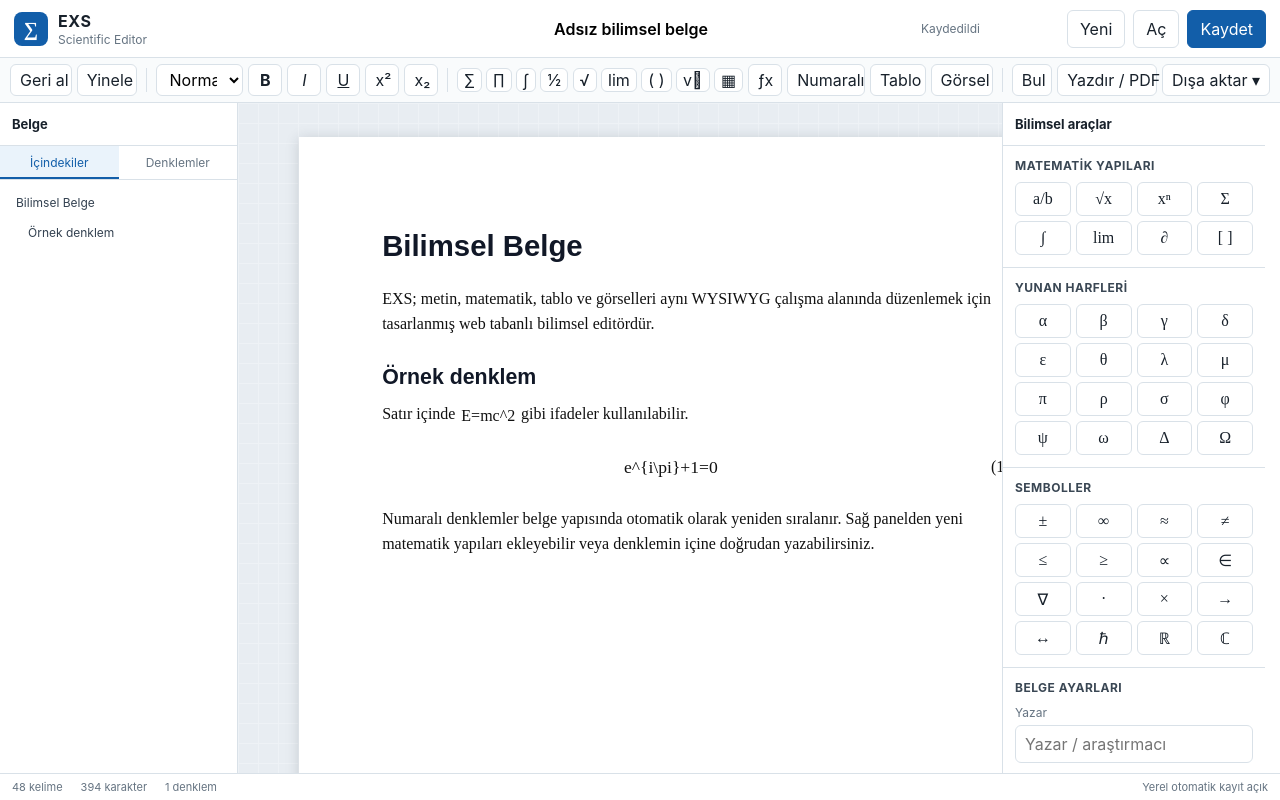
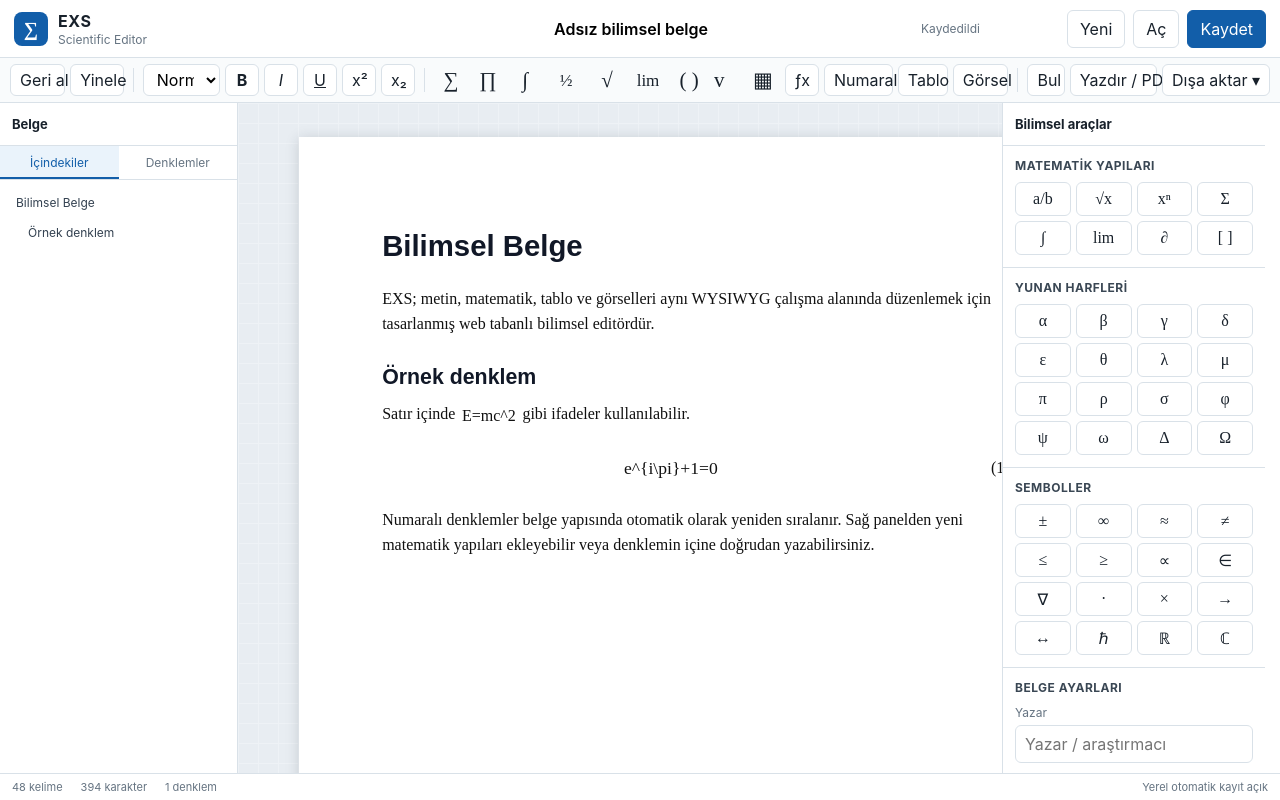
Before and after one commit to alorak/exs, a plain HTML site: page index.html in a window 1280 px wide. Drawn offline with Linux system fonts and the light colour scheme; a script that the page names is missing.

Commit message:
style: add compact live math controls

```diff
--- a/styles.css
+++ b/styles.css
@@ -144,6 +144,37 @@
   background: var(--line);
   margin: 0 4px;
   flex: 0 0 auto;
+}
+
+.math-toolbar {
+  display: flex;
+  align-items: center;
+  gap: 3px;
+  flex: 0 0 auto;
+}
+
+.math-tool {
+  width: 34px;
+  height: 32px;
+  padding: 0 4px;
+  display: inline-grid;
+  place-items: center;
+  border-color: transparent;
+  background: transparent;
+  font-family: "Times New Roman", Cambria, serif;
+  font-size: 21px;
+  line-height: 1;
+}
+
+.math-tool:hover,
+.math-tool:focus-visible {
+  border-color: var(--line);
+  background: #fff;
+}
+
+.math-tool-wide {
+  width: 42px;
+  font-size: 17px;
 }
 
 .export-menu { position: relative; }
@@ -345,10 +376,16 @@
 .inline-equation math-field {
   display: inline-block;
   min-width: 1.2em;
+  max-width: 100%;
   border: 0;
-  padding: 0 .04em;
+  padding: .06em .08em;
   font-size: 1em;
   background: transparent;
+  vertical-align: middle;
+}
+
+.inline-equation math-field:focus {
+  min-width: 2.2em;
 }
 
 .display-equation {
```
